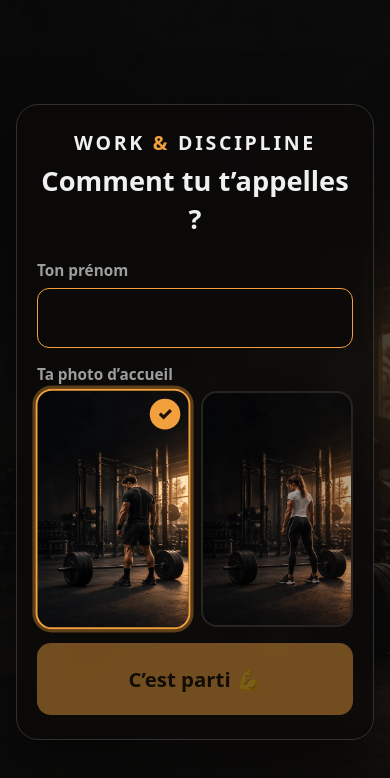
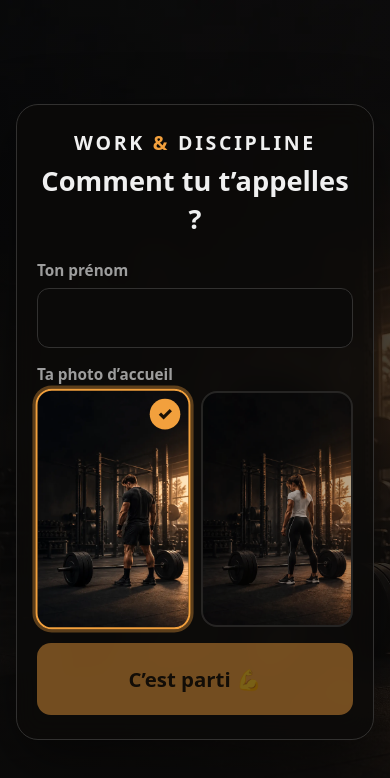
Before and after one commit to w45ffvv7k6-eng/Work-disipline, a React (Vite) app: page /#/profil in a window 390 px wide. Shown: the top 778 px of the page. Built offline with nearby package versions, Linux system fonts and the light colour scheme.

Commit message:
Prénom : le clavier s'ouvre au toucher sur iPhone
Co-Authored-By: Claude Opus 5.5 <noreply@anthropic.com>
Claude-Session: https://claude.ai/code/session_01GN91qfk9m2s3KqTUAwQhMM

```diff
--- a/src/features/people/PersonGate.tsx
+++ b/src/features/people/PersonGate.tsx
@@ -170,8 +170,10 @@ function PersonPicker({ onChoose }: { onChoose: (p: Person) => void }) {
                   setName(e.target.value);
                   if (!photoTouched) setPhoto(photoForName(e.target.value));
                 }}
+                // Pas d'autoFocus : sur iPhone, un champ activé sans toucher l'écran peut empêcher le clavier de s'ouvrir.
+                onTouchEnd={(e) => e.currentTarget.focus()}
+                type="text"
                 autoComplete="given-name"
-                autoFocus
                 maxLength={30}
               />
             </div>
```
